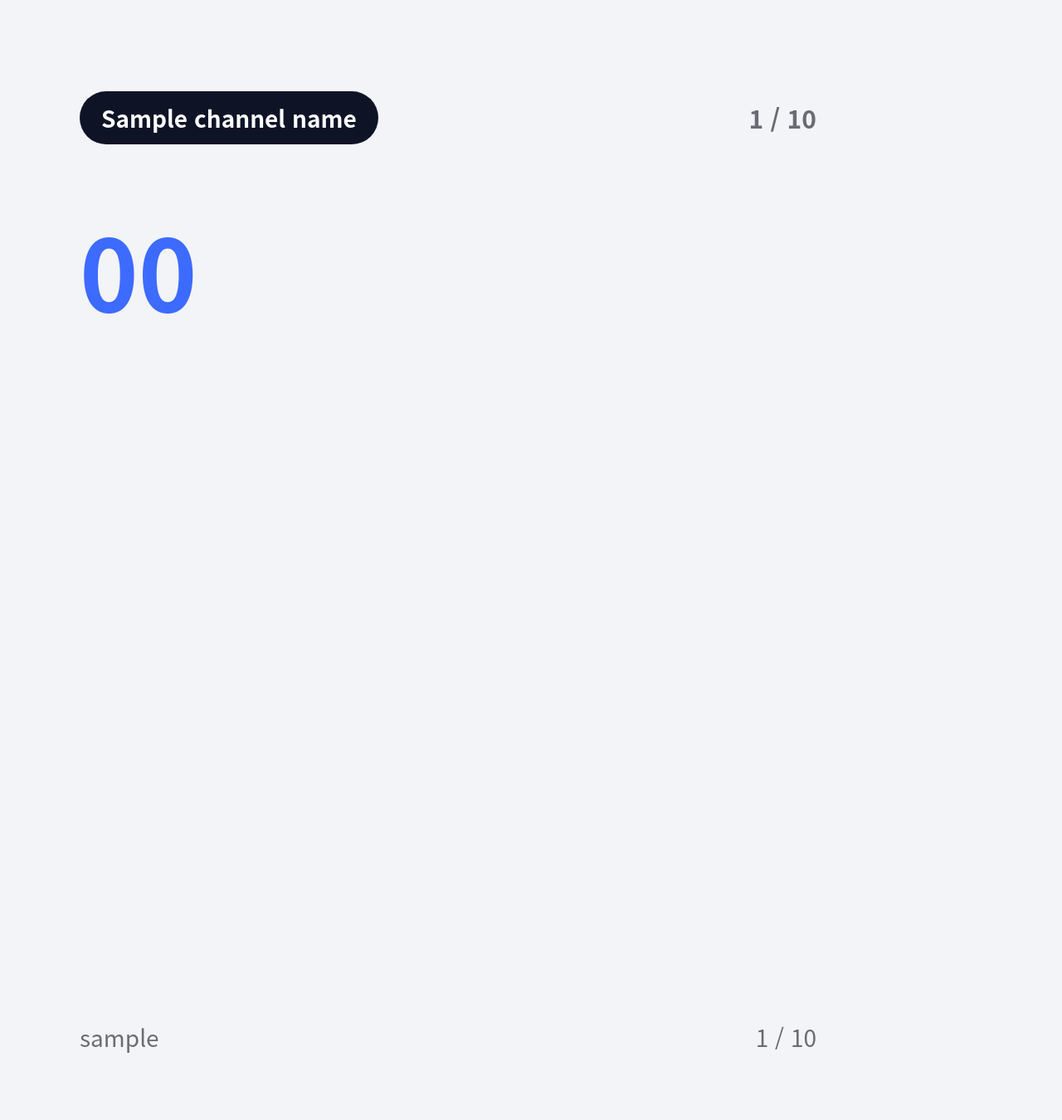
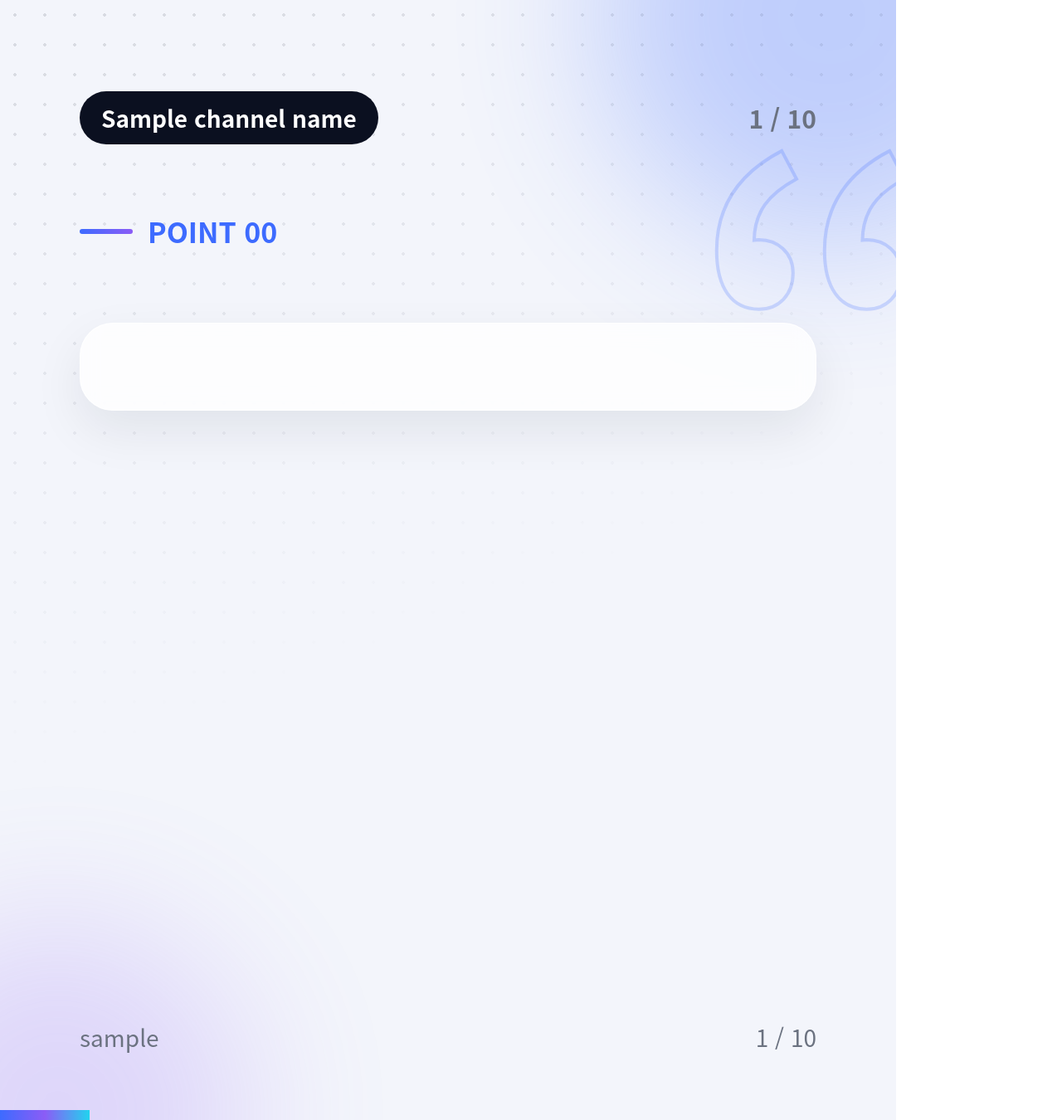
Before and after one commit to kangbuahn-droid/insta-cardnews, a Python web app: template templates/news/card.html in a window 1280 px wide. Shown: the whole page at 83% size. Run offline with Jinja, Linux system fonts and the light colour scheme; the template is opened without the code that fills it: most values are stand-ins (such as "Sample title", 1, 10 or a date in 2020); some web fonts are replaced.

Commit message:
뉴스 카드 배경 개선: 분위기별 그라데이션 색감, 패턴, 키워드 워터마크, 주제 이모지, 진행 바
Co-Authored-By: Claude Opus 5.5 <noreply@anthropic.com>
Claude-Session: https://claude.ai/code/session_014L2RVrSfdoBD37BLXDqxLy

```diff
--- a/app/renderer.py
+++ b/app/renderer.py
@@ -42,6 +42,9 @@ def render_html(channel: Channel, script: dict) -> list[str]:
                 channel_name=channel.display_name,
                 handle=channel.handle,
                 cover_label=channel.cover_label,
+                mood=script.get("mood", "calm"),
+                keyword=script.get("keyword", ""),
+                emoji=script.get("emoji", ""),
             )
         )
     return pages
--- a/templates/news/card.html
+++ b/templates/news/card.html
@@ -4,94 +4,132 @@
 <meta charset="utf-8">
 <link rel="stylesheet" href="https://cdn.jsdelivr.net/gh/orioncactus/pretendard@v1.3.9/dist/web/static/pretendard.min.css">
 <style>
-  :root {
-    --bg: #F2F4F8;
-    --ink: #0E1426;
-    --muted: #6B6B73;
-    --accent: #3D6BFF;
-    --card: #FFFFFF;
-  }
-  * { box-sizing: border-box; margin: 0; padding: 0; }
-  html, body { width: 1080px; height: 1350px; }
-  body {
-    font-family: "Pretendard", "Noto Sans CJK KR", "Noto Sans KR", sans-serif;
-    background: var(--bg);
-    color: var(--ink);
-    word-break: keep-all;
-    overflow-wrap: anywhere;
-  }
-  .frame { position: relative; width: 1080px; height: 1350px; padding: 110px 96px; display: flex; flex-direction: column; }
-  .top { display: flex; justify-content: space-between; align-items: center; font-size: 30px; font-weight: 600; color: var(--muted); }
-  .tag { background: var(--ink); color: #fff; padding: 12px 26px; border-radius: 999px; font-size: 28px; }
-  .footer { position: absolute; left: 96px; right: 96px; bottom: 80px; display: flex; justify-content: space-between; font-size: 28px; color: var(--muted); font-weight: 500; }
+  /* 분위기(mood)별 색 조합. AI가 기사마다 고른다. */
+  :root { --a1:#3D6BFF; --a2:#8B5CF6; --a3:#22D3EE; --dark:#0B1020; --light:#F3F5FB; --tint:#E6ECFF; }
+  .mood-upbeat  { --a1:#3D6BFF; --a2:#C026D3; --a3:#22D3EE; --dark:#0E0B24; --tint:#EEE6FF; }
+  .mood-calm    { --a1:#0EA5A4; --a2:#3B82F6; --a3:#A3E635; --dark:#071A1F; --tint:#DDF5F2; }
+  .mood-serious { --a1:#2F5BEA; --a2:#F5B841; --a3:#64748B; --dark:#0A0F1E; --tint:#E7EBF5; }
+  .mood-tense   { --a1:#F43F5E; --a2:#F97316; --a3:#FACC15; --dark:#1A0A0D; --tint:#FFE4E6; }
+
+  * { box-sizing:border-box; margin:0; padding:0; }
+  html, body { width:1080px; height:1350px; }
+  body { font-family:"Pretendard","Noto Sans CJK KR",sans-serif; word-break:keep-all; overflow-wrap:anywhere; }
+  .frame { position:relative; width:1080px; height:1350px; padding:110px 96px; display:flex; flex-direction:column; overflow:hidden; isolation:isolate; }
+
+  /* 배경 장식 */
+  .blob { position:absolute; border-radius:50%; filter:blur(90px); z-index:-2; }
+  .grid { position:absolute; inset:0; z-index:-1;
+          background-image:linear-gradient(rgba(255,255,255,.06) 1px,transparent 1px),
+                           linear-gradient(90deg,rgba(255,255,255,.06) 1px,transparent 1px);
+          background-size:72px 72px;
+          -webkit-mask-image:radial-gradient(ellipse at 70% 30%,#000 10%,transparent 75%); }
+  .dots { position:absolute; inset:0; z-index:-1;
+          background-image:radial-gradient(rgba(15,23,42,.13) 2px,transparent 2px); background-size:36px 36px;
+          -webkit-mask-image:linear-gradient(160deg,#000 0%,transparent 55%); }
+  .watermark { position:absolute; z-index:-1; font-weight:900; letter-spacing:-8px; line-height:.85; white-space:nowrap; }
+  .ring { position:absolute; border-radius:50%; z-index:-1; }
+
+  .top { display:flex; justify-content:space-between; align-items:center; font-size:30px; font-weight:600; }
+  .tag { padding:12px 26px; border-radius:999px; font-size:28px; font-weight:700; }
+  .footer { position:absolute; left:96px; right:96px; bottom:80px; display:flex; justify-content:space-between; font-size:28px; font-weight:500; }
 
   /* 표지 */
-  .cover { background: var(--ink); color: #fff; }
-  .cover .top { color: rgba(255,255,255,.6); }
-  .cover .tag { background: var(--accent); }
-  .cover .main { margin-top: auto; margin-bottom: 140px; }
-  .cover h1 { font-size: 104px; line-height: 1.22; font-weight: 800; letter-spacing: -3px; }
-  .cover h1 em { font-style: normal; color: var(--accent); }
-  .cover p { margin-top: 44px; font-size: 40px; line-height: 1.5; color: rgba(255,255,255,.75); font-weight: 500; }
-  .cover .footer { color: rgba(255,255,255,.5); }
-  .swipe { font-weight: 700; color: var(--accent); }
+  .cover { background:var(--dark); color:#fff; }
+  .cover .b1 { width:760px; height:760px; background:var(--a1); top:-200px; right:-220px; opacity:.85; }
+  .cover .b2 { width:620px; height:620px; background:var(--a2); bottom:120px; left:-260px; opacity:.6; }
+  .cover .b3 { width:360px; height:360px; background:var(--a3); top:420px; right:80px; opacity:.45; }
+  .cover .watermark { top:150px; left:-20px; font-size:300px; color:transparent; -webkit-text-stroke:3px rgba(255,255,255,.14); }
+  .cover .top { color:rgba(255,255,255,.75); }
+  .cover .tag { background:rgba(255,255,255,.14); border:1.5px solid rgba(255,255,255,.3); backdrop-filter:blur(10px); }
+  .icon { width:190px; height:190px; border-radius:48px; display:flex; align-items:center; justify-content:center; font-size:110px;
+          background:linear-gradient(145deg,rgba(255,255,255,.28),rgba(255,255,255,.06)); border:1.5px solid rgba(255,255,255,.35);
+          box-shadow:0 30px 60px rgba(0,0,0,.35); margin-bottom:56px;
+          font-family:"Noto Color Emoji","Apple Color Emoji","Segoe UI Emoji",sans-serif; }
+  .cover .main { margin-top:auto; margin-bottom:150px; }
+  .cover h1 { font-size:100px; line-height:1.22; font-weight:800; letter-spacing:-3px; text-shadow:0 6px 30px rgba(0,0,0,.35); }
+  .cover h1 em { font-style:normal; background:linear-gradient(90deg,var(--a3),#fff 120%); -webkit-background-clip:text; color:transparent; }
+  .cover p { margin-top:40px; font-size:40px; line-height:1.5; color:rgba(255,255,255,.8); font-weight:500; }
+  .cover .footer { color:rgba(255,255,255,.6); }
+  .swipe { font-weight:700; color:#fff; background:linear-gradient(90deg,var(--a1),var(--a2)); padding:10px 24px; border-radius:999px; }
 
   /* 본문 */
-  .content .num { margin-top: 90px; font-size: 120px; font-weight: 800; color: var(--accent); line-height: 1; }
-  .content h2 { margin-top: 36px; font-size: 72px; line-height: 1.3; font-weight: 800; letter-spacing: -2px; }
-  .content p { margin-top: 56px; font-size: 46px; line-height: 1.7; font-weight: 500; color: #2D2D33; white-space: pre-line; }
+  .content { background:var(--light); color:#111827; }
+  .content .b1 { width:560px; height:560px; background:var(--a1); top:-260px; right:-200px; opacity:.28; }
+  .content .b2 { width:460px; height:460px; background:var(--a2); bottom:-220px; left:-160px; opacity:.2; }
+  .content .watermark { right:-30px; top:140px; font-size:520px; color:transparent; -webkit-text-stroke:4px color-mix(in srgb,var(--a1) 22%,transparent); letter-spacing:-20px; }
+  .content .top { color:#6B7280; }
+  .content .tag { background:var(--dark); color:#fff; }
+  .content .num { margin-top:80px; display:inline-flex; align-items:center; gap:18px; font-size:34px; font-weight:800; color:var(--a1); }
+  .content .num i { width:64px; height:6px; border-radius:3px; background:linear-gradient(90deg,var(--a1),var(--a2)); display:inline-block; }
+  .content h2 { margin-top:30px; font-size:74px; line-height:1.28; font-weight:800; letter-spacing:-2px; }
+  .panel { margin-top:56px; padding:52px 56px; border-radius:40px; background:rgba(255,255,255,.78); backdrop-filter:blur(12px);
+           border:1.5px solid rgba(255,255,255,.9); box-shadow:0 24px 60px rgba(15,23,42,.08); }
+  .panel p { font-size:44px; line-height:1.68; font-weight:500; color:#1F2937; white-space:pre-line; }
+  .content .footer { color:#6B7280; }
+  .bar { position:absolute; left:0; bottom:0; height:12px; background:linear-gradient(90deg,var(--a1),var(--a2),var(--a3)); }
 
   /* 반응 */
-  .reaction h2 { margin-top: 90px; font-size: 72px; font-weight: 800; letter-spacing: -2px; }
-  .bubbles { margin-top: 64px; display: flex; flex-direction: column; gap: 32px; }
-  .bubble { background: var(--card); border-radius: 36px; padding: 40px 48px; font-size: 40px; line-height: 1.55; font-weight: 500; box-shadow: 0 8px 24px rgba(0,0,0,.06); }
-  .bubble:nth-child(even) { margin-left: 80px; background: #E3EAFF; }
+  .bubbles { margin-top:48px; display:flex; flex-direction:column; gap:28px; }
+  .bubble { background:#fff; border-radius:36px; padding:38px 46px; font-size:40px; line-height:1.55; font-weight:500; box-shadow:0 12px 30px rgba(0,0,0,.06); }
+  .bubble:nth-child(even) { margin-left:80px; background:var(--tint); }
 
   /* 마무리 */
-  .outro { background: var(--accent); color: #fff; }
-  .outro .top { color: rgba(255,255,255,.8); }
-  .outro .main { margin: auto 0; }
-  .outro h2 { font-size: 88px; line-height: 1.3; font-weight: 800; letter-spacing: -2px; }
-  .outro p { margin-top: 56px; font-size: 44px; line-height: 1.6; font-weight: 600; }
-  .outro .footer { color: rgba(255,255,255,.85); }
+  .outro { background:linear-gradient(150deg,var(--a1),var(--a2)); color:#fff; }
+  .outro .ring.r1 { width:900px; height:900px; border:2px solid rgba(255,255,255,.18); top:-300px; right:-380px; }
+  .outro .ring.r2 { width:600px; height:600px; border:2px solid rgba(255,255,255,.14); top:-150px; right:-230px; }
+  .outro .b1 { width:520px; height:520px; background:var(--a3); bottom:-200px; left:-150px; opacity:.5; }
+  .outro .top { color:rgba(255,255,255,.85); }
+  .outro .tag { background:rgba(0,0,0,.22); }
+  .outro .main { margin:auto 0; }
+  .outro h2 { font-size:88px; line-height:1.28; font-weight:800; letter-spacing:-2px; }
+  .outro p { margin-top:52px; font-size:44px; line-height:1.6; font-weight:600; }
+  .cta { margin-top:64px; display:inline-flex; gap:20px; }
+  .cta span { background:rgba(255,255,255,.18); border:1.5px solid rgba(255,255,255,.4); padding:16px 30px; border-radius:999px; font-size:32px; font-weight:700; }
+  .outro .footer { color:rgba(255,255,255,.9); }
 </style>
 </head>
-<body>
+<body class="mood-{{ mood }}">
 {% set s = slide %}
 {% if s.type == "cover" %}
 <div class="frame cover">
+  <div class="blob b1"></div><div class="blob b2"></div><div class="blob b3"></div><div class="grid"></div>
+  {% if keyword %}<div class="watermark">{{ keyword }}</div>{% endif %}
   <div class="top"><span class="tag">{{ channel_name }}</span><span>{{ handle }}</span></div>
   <div class="main">
+    {% if emoji %}<div class="icon">{{ emoji }}</div>{% endif %}
     <h1>{{ s.title | highlight }}</h1>
     {% if s.body %}<p>{{ s.body }}</p>{% endif %}
   </div>
   <div class="footer"><span>{{ cover_label }}</span><span class="swipe">옆으로 넘기기 →</span></div>
 </div>
-{% elif s.type == "reaction" %}
-<div class="frame reaction">
-  <div class="top"><span class="tag">{{ channel_name }}</span><span>{{ index }} / {{ total }}</span></div>
-  <h2>{{ s.title }}</h2>
-  <div class="bubbles">
-    {% for line in s.body.split("\n") if line.strip() %}<div class="bubble">{{ line.strip().lstrip("-• ") }}</div>{% endfor %}
-  </div>
-  <div class="footer"><span>{{ handle }}</span><span>{{ index }} / {{ total }}</span></div>
-</div>
 {% elif s.type == "outro" %}
 <div class="frame outro">
+  <div class="ring r1"></div><div class="ring r2"></div><div class="blob b1"></div>
   <div class="top"><span class="tag">{{ channel_name }}</span><span>{{ handle }}</span></div>
   <div class="main">
     <h2>{{ s.title }}</h2>
     {% if s.body %}<p>{{ s.body }}</p>{% endif %}
+    <div class="cta"><span>저장</span><span>공유</span><span>팔로우</span></div>
   </div>
   <div class="footer"><span>팔로우하고 매일 받아보기</span><span>{{ handle }}</span></div>
 </div>
 {% else %}
 <div class="frame content">
+  <div class="blob b1"></div><div class="blob b2"></div><div class="dots"></div>
+  <div class="watermark">{{ "%02d" % (content_no) if s.type == "content" else "“" }}</div>
   <div class="top"><span class="tag">{{ channel_name }}</span><span>{{ index }} / {{ total }}</span></div>
-  <div class="num">{{ "%02d" % (content_no) }}</div>
+  {% if s.type == "reaction" %}
+  <h2 style="margin-top:90px">{{ s.title }}</h2>
+  <div class="bubbles">
+    {% for line in s.body.split("\n") if line.strip() %}<div class="bubble">{{ line.strip().lstrip("-• ") }}</div>{% endfor %}
+  </div>
+  {% else %}
+  <div class="num"><i></i>POINT {{ "%02d" % (content_no) }}</div>
   <h2>{{ s.title }}</h2>
-  <p>{{ s.body }}</p>
+  <div class="panel"><p>{{ s.body }}</p></div>
+  {% endif %}
   <div class="footer"><span>{{ handle }}</span><span>{{ index }} / {{ total }}</span></div>
+  <div class="bar" style="width: {{ (index / total * 100) | round(1) }}%"></div>
 </div>
 {% endif %}
 </body>
```
Also changed, not shown: app/writer.py (+8 -2 lines), 1 other file.
